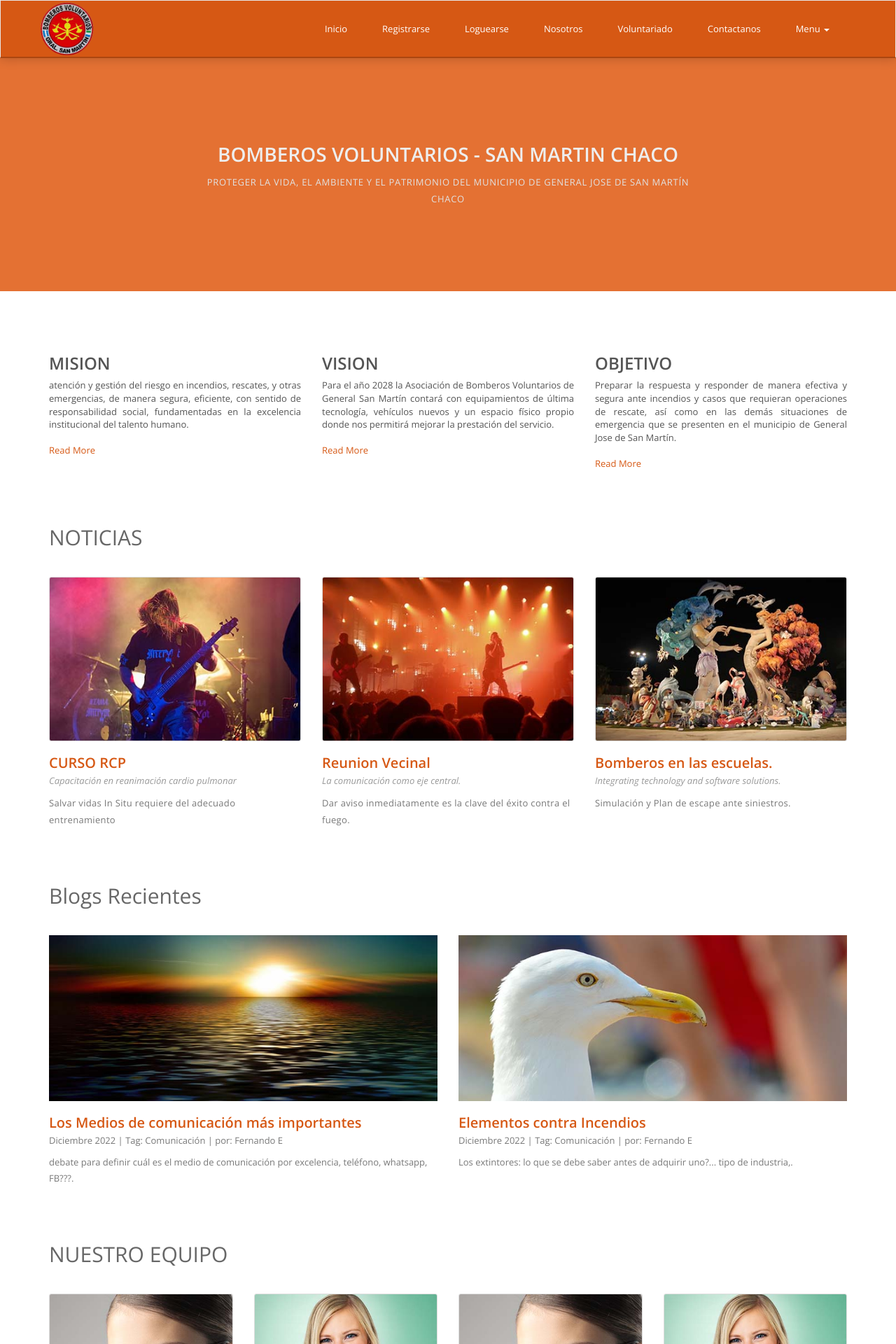
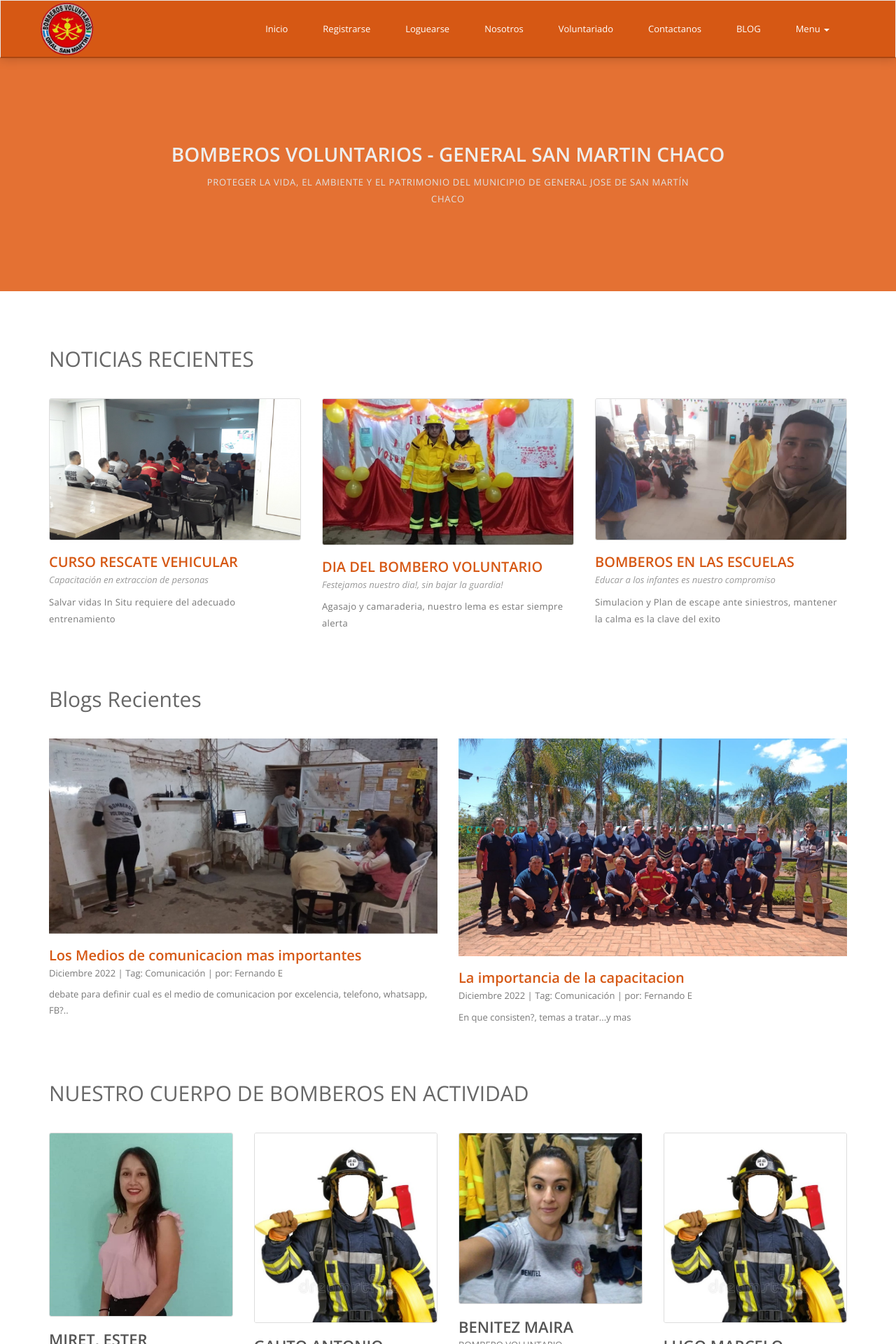
Before and after one commit to gabbyhuell/Equipo7_ProyectoWeb, a Django app: page / in a window 1280 px wide. Shown: the top 1920 px of the page at 70% size. Run offline with Django 4.2, Linux system fonts and the light colour scheme; some libraries are stand-ins or nearby versions.

Commit message:
Squashed commit of the following:
commit 177202a47141fa264a17e19203f18551fa25e9b1
Author: Fernando Escobar <86306335+FerNaNdoSZ85@users.noreply.github.com>
Date:   Sun Dec 18 00:38:48 2022 -0300

    Ajustes al index 2

commit b7355c2a9cd27e45ae7fd4d9bf8dd4d6275a928a
Author: Fernando Escobar <86306335+FerNaNdoSZ85@users.noreply.github.com>
Date:   Sun Dec 18 00:37:41 2022 -0300

    ajuste titulo banner

commit 66b7dc490576cc4cfbeae61fad9bf7e593c27df5
Author: Fernando Escobar <86306335+FerNaNdoSZ85@users.noreply.github.com>
Date:   Sun Dec 18 00:36:21 2022 -0300

    ultimas modificaciones- index

```diff
--- a/ProjectFinal/blog/webapp/templates/index.html
+++ b/ProjectFinal/blog/webapp/templates/index.html
@@ -24,6 +24,7 @@
 	<body>
 
 		<div class="wrapper">
+
 			<!-- header -->
 			<header>
 				<!-- navigation -->
@@ -54,9 +55,7 @@
 								<li><a href="nosotros.html">Nosotros</a></li>
 								<li><a href="login.html">Voluntariado</a></li>
 								<li><a href="contacto.html">Contactanos</a></li>
-								{% if user.is_superuser %}
-									<li><a href="crear_post.html">BLOG</a></li>
-								{% endif %}
+								<li><a href="crear_post.html">BLOG</a></li>
 								<li class="dropdown">
 									<a href="#" class="dropdown-toggle" data-toggle="dropdown">Menu <span class="caret"></span></a>
 									<ul class="dropdown-menu" role="menu">
@@ -77,7 +76,7 @@
 			<div class="banner">
 				<div class="container">
 					<!-- heading -->
-					<h2>BOMBEROS VOLUNTARIOS - SAN MARTIN CHACO </h2>
+					<h2>BOMBEROS VOLUNTARIOS - GENERAL SAN MARTIN CHACO </h2>
 					<!-- paragraph -->
 					<p style="color:rgb(225, 225, 225)">Proteger la vida, el ambiente y el patrimonio del municipio de General Jose de San Martín Chaco</p>
 				</div>
@@ -85,51 +84,7 @@
 			<!-- banner end -->
 
 			<!-- after banner -->
-			<div class="after-banner">
-				<div class="container">
-					<div class="row">
-						<div class="col-md-4 col-sm-4">
-							<!-- after banner item -->
-							<div class="ab-item">
-								<!-- heading -->
-								<h3> MISION </h3>
-								<!-- paragraph -->
-								<div align="justify">
-									atención y gestión del riesgo en incendios, rescates, y otras emergencias, de manera segura, eficiente, con sentido de responsabilidad social, fundamentadas en la excelencia institucional del talento humano.
-								</div>
-								<br>
-								<a href="#">Read More</a>
-							</div>
-						</div>
-						<div class="col-md-4 col-sm-4">
-							<!-- after banner item -->
-							<div class="ab-item">
-								<!-- heading -->
-								<h3> VISION </h3>
-								<!-- paragraph -->
-								<div align="justify">
-									Para el año 2028 la Asociación de Bomberos Voluntarios de General San Martín contará con equipamientos de última tecnología, vehículos nuevos y un espacio físico propio donde nos permitirá mejorar la prestación del servicio.
-								</div>
-								<br>
-								<a href="#">Read More</a>
-							</div>
-						</div>
-						<div class="col-md-4 col-sm-4">
-							<!-- after banner item -->
-							<div class="ab-item">
-								<!-- heading -->
-								<h3> OBJETIVO </h3>
-								<!-- paragraph -->
-								<div align="justify">
-									Preparar la respuesta y responder de manera efectiva y segura ante incendios y casos que requieran operaciones de rescate, así como en las demás situaciones de emergencia que se presenten en el municipio de General Jose de San Martín.
-								</div>
-								<br>
-								<a href="#">Read More</a>
-							</div>
-						</div>
-					</div>
-				</div>
-			</div>
+			<!-- elimando la seccion MISION - VISION - OBJETIVO -->
 			<!-- after banner end-->
 
 			<!-- events -->
@@ -137,18 +92,18 @@
 				<div class="container">
 					<div class="default-heading">
 						<!-- heading -->
-						<h2> NOTICIAS </h2>
+						<h2> NOTICIAS RECIENTES </h2>
 					</div>
 					<div class="row">
 						<div class="col-md-4 col-sm-4">
 							<!-- event item -->
 							<div class="event-item">
 								<!-- image -->
-								<img class="img-responsive" src="../static/img/event/1.jpg" alt="Events" />
+								<img class="img-responsive" src="../static/img/event/RESCATE.jpg" alt="Events" />
 								<!-- heading -->
-								<h4><a href="#"> CURSO RCP </a></h4>
+								<h4><a href="#"> CURSO RESCATE VEHICULAR </a></h4>
 								<!-- sub text -->
-								<span class="sub-text">Capacitación en reanimación cardio pulmonar</span>
+								<span class="sub-text">Capacitación en extraccion de personas</span>
 								<!-- paragraph -->
 								<p>Salvar vidas In Situ requiere del adecuado entrenamiento</p>
 							</div>
@@ -157,26 +112,26 @@
 							<!-- event item -->
 							<div class="event-item">
 								<!-- image -->
-								<img class="img-responsive" src="../static/img/event/2.jpg" alt="Events" />
+								<img class="img-responsive" src="../static/img/event/dia_del_BV.jpg" alt="Events" />
 								<!-- heading -->
-								<h4><a href="#"> Reunion Vecinal </a></h4>
+								<h4><a href="#"> DIA DEL BOMBERO VOLUNTARIO </a></h4>
 								<!-- sub text -->
-								<span class="sub-text">La comunicación como eje central.</span>
+								<span class="sub-text"> Festejamos nuestro dia!, sin bajar la guardia! </span>
 								<!-- paragraph -->
-								<p> Dar aviso inmediatamente es la clave del éxito contra el fuego.</p>
+								<p> Agasajo y camaraderia, nuestro lema es estar siempre alerta</p>
 							</div>
 						</div>
 						<div class="col-md-4 col-sm-4">
 							<!-- event item -->
 							<div class="event-item">
 								<!-- image -->
-								<img class="img-responsive" src="../static/img/event/3.jpg" alt="Events" />
+								<img class="img-responsive" src="../static/img/event/bomberos_educando.jpg" alt="Events" />
 								<!-- heading -->
-								<h4><a href="#">Bomberos en las escuelas.</a></h4>
+								<h4><a href="#">BOMBEROS EN LAS ESCUELAS</a></h4>
 								<!-- sub text -->
-								<span class="sub-text">Integrating technology and software solutions.</span>
+								<span class="sub-text"> Educar a los infantes es nuestro compromiso</span>
 								<!-- paragraph -->
-								<p>Simulación y Plan de escape ante siniestros.</p>
+								<p>Simulacion y Plan de escape ante siniestros, mantener la calma es la clave del exito</p>
 							</div>
 						</div>
 					</div>
@@ -196,30 +151,30 @@
 							<!-- blog entry -->
 							<div class="entry">
 								<!-- blog entry image -->
-								<img class="img-responsive" src="../static/img/blog/1.jpg" alt="Blog" />
+								<img class="img-responsive" src="../static/img/blog/comunicacion1.jpg" alt="Blog" />
 								<!-- heading / blog post title -->
-								<h3><a href="#">Los Medios de comunicación más importantes </a></h3>
+								<h3><a href="#">Los Medios de comunicacion mas importantes </a></h3>
 								<!-- blog information -->
 								<span class="meta">
 									Diciembre 2022 | Tag: Comunicación | por: Fernando E
 								</span>
 								<!-- paragraph -->
-								<p> debate para definir cuál es el medio de comunicación por excelencia, teléfono, whatsapp, FB???.</p>
+								<p> debate para definir cual es el medio de comunicacion por excelencia, telefono, whatsapp, FB?..</p>
 							</div>
 						</div>
 						<div class="col-md-6 col-sm-6">
 							<!-- blog entry -->
 							<div class="entry">
 								<!-- blog entry image -->
-								<img class="img-responsive" src="../static/img/blog/2.jpg" alt="Blog" />
+								<img class="img-responsive" src="../static/img/blog/curso.jpg" alt="Blog" />
 								<!-- heading / blog post title -->
-								<h3><a href="#"> Elementos contra Incendios </a></h3>
+								<h3><a href="#"> La importancia de la capacitacion </a></h3>
 								<!-- blog information -->
 								<span class="meta">
 									Diciembre 2022 | Tag: Comunicación | por: Fernando E
 								</span>
 								<!-- paragraph -->
-								<p> Los extintores: lo que se debe saber antes de adquirir uno?... tipo de industria,.</p>
+								<p> En que consisten?, temas a tratar...y mas</p>
 							</div>
 						</div>
 					</div>
@@ -232,59 +187,59 @@
 				<div class="container">
 					<div class="default-heading">
 						<!-- heading -->
-						<h2>NUESTRO EQUIPO</h2>
+						<h2>NUESTRO CUERPO DE BOMBEROS EN ACTIVIDAD</h2>
 					</div>
 					<div class="row">
 						<div class="col-md-3 col-sm-3">
 							<!-- team member -->
 							<div class="member">
 								<!-- images -->
-								<img class="img-responsive" src="../static/img/team/1.jpg" alt="Team Member" />
+								<img class="img-responsive" src="../static/img/team/MIRET ESTER.jpg" alt="JEFE" />
 								<!-- heading -->
-								<h3>CAPITAN</h3>
+								<h3>MIRET, ESTER</h3>
 								<!-- designation -->
-								<span class="dig"> JEFE CAMION 1</span>
+								<span class="dig"> JEFE DE CUERPO</span>
 								<!-- email -->
-								<a href="#">BOMBERO1.1@SANMARTIN.COM</a>
+								<a href="#"> SIN DATOS DE CONTACTO</a>
 							</div>
 						</div>
 						<div class="col-md-3 col-sm-3">
 							<!-- team member -->
 							<div class="member">
 								<!-- images -->
-								<img class="img-responsive" src="../static/img/team/2.jpg" alt="Team Member" />
+								<img class="img-responsive" src="../static/img/team/standart.jpg" alt="2do jefe" />
 								<!-- heading -->
-								<h3>COMANDANTE 1</h3>
+								<h3>GAUTO ANTONIO</h3>
 								<!-- designation -->
-								<span class="dig">CEO</span>
+								<span class="dig"> 2do JEFE DE CUERPO</span>
 								<!-- email -->
-								<a href="#">COMANDANTE1.1@SANMARTIN.COM</a>
+								<a href="#">SIN DATOS DE CONTACTO</a>
 							</div>
 						</div>
 						<div class="col-md-3 col-sm-3">
 							<!-- team member -->
 							<div class="member">
 								<!-- images -->
-								<img class="img-responsive" src="../static/img/team/1.jpg" alt="Team Member" />
+								<img class="img-responsive" src="../static/img/team/BENITEZ MAIRA.jpg" alt="bombero" />
 								<!-- heading -->
-								<h3>Adam Miser</h3>
+								<h3> BENITEZ MAIRA </h3>
 								<!-- designation -->
-								<span class="dig">CEO</span>
+								<span class="dig"> BOMBERO VOLUNTARIO </span>
 								<!-- email -->
-								<a href="#">executive.member@bloger.com</a>
+								<a href="#">SIN DATOS DE CONTACTO</a>
 							</div>
 						</div>
 						<div class="col-md-3 col-sm-3">
 							<!-- team member -->
 							<div class="member">
 								<!-- images -->
-								<img class="img-responsive" src="../static/img/team/2.jpg" alt="Team Member" />
+								<img class="img-responsive" src="../static/img/team/standart.jpg" alt="bombero" />
 								<!-- heading -->
-								<h3>Adam Miser</h3>
+								<h3>LUGO MARCELO</h3>
 								<!-- designation -->
-								<span class="dig">CEO</span>
+								<span class="dig">BOMBERO VOLUNTARIO</span>
 								<!-- email -->
-								<a href="#">executive.member@bloger.com</a>
+								<a href="#">SIN DATOS DE CONTACTO</a>
 							</div>
 						</div>
 					</div>
@@ -308,7 +263,7 @@
 					<!-- This theme comes under Creative Commons Attribution 4.0 Unported. So don't remove below link back -->
 					<p class="copy-right">Copyright &copy; 2022 <a href="#">EQUIPO 7 INFO</a> | DISEÑO POR : TEAM 7, SIN DERECHOS </p>
 				</div>
-			</footer>
+		</footer>
 
 		</div>
 
```
Also changed, not shown: ProjectFinal/blog/webapp/static/img/blog/1.jpg (deleted), ProjectFinal/blog/webapp/static/img/blog/2.jpg (deleted), ProjectFinal/blog/webapp/static/img/blog/Trabajo1.jpg (deleted), ProjectFinal/blog/webapp/static/img/blog/comunicacion1.jpg (added), ProjectFinal/blog/webapp/static/img/blog/curso.jpg (added), ProjectFinal/blog/webapp/static/img/blog/equipo1.jpg (added), ProjectFinal/blog/webapp/static/img/event/1.jpg (deleted), ProjectFinal/blog/webapp/static/img/event/2.jpg (deleted), ProjectFinal/blog/webapp/static/img/event/3.jpg (deleted), ProjectFinal/blog/webapp/static/img/event/RESCATE.jpg (added), ProjectFinal/blog/webapp/static/img/event/bomberos_educando.jpg (added), ProjectFinal/blog/webapp/static/img/event/dia_del_BV.jpg (added), ProjectFinal/blog/webapp/static/img/team/1.jpg (deleted), ProjectFinal/blog/webapp/static/img/team/2.jpg (deleted), 4 more files.
